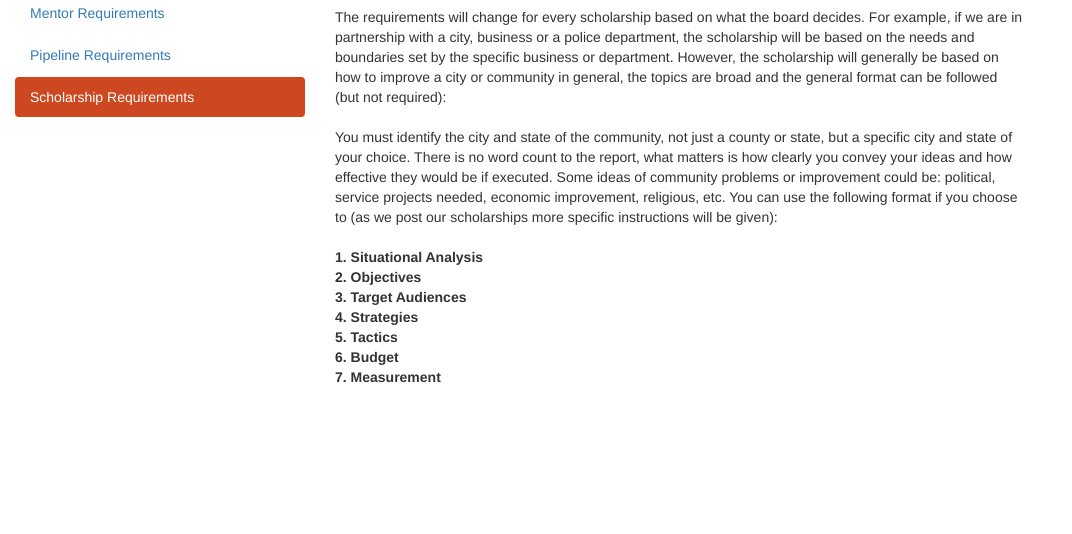
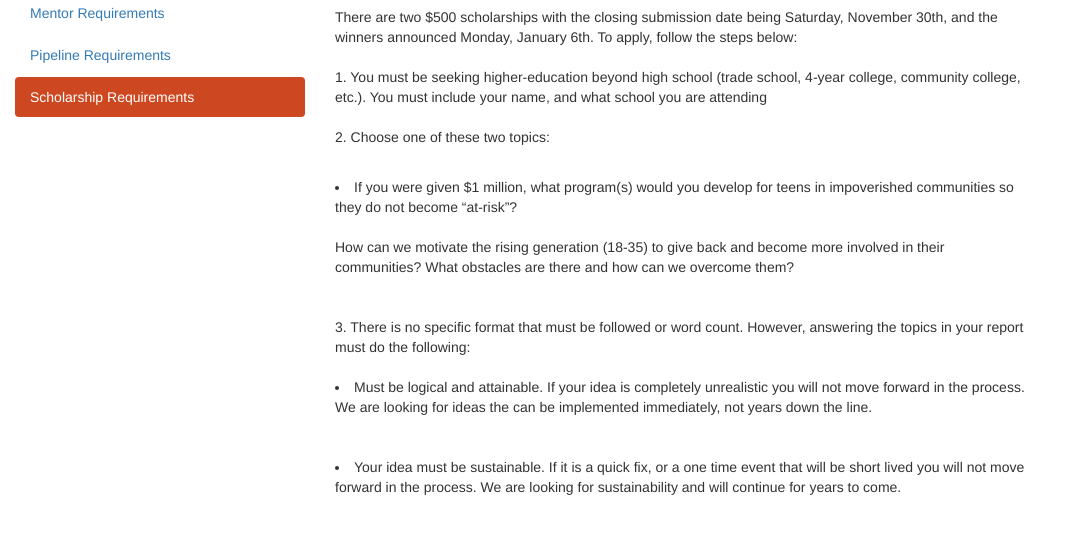
Before and after one commit to unityinit/unityinit.github.io, a website: page scholarship-requirements.html in a window 1280 px wide. Shown: the part 112-646 px from the top of the page, without its empty margins (0-1072 px from the left). Drawn offline with nearby package versions, Linux system fonts and the light colour scheme.

Commit message:
Update scholarship-requirements.html

```diff
--- a/scholarship-requirements.html
+++ b/scholarship-requirements.html
@@ -95,28 +95,34 @@
 				<div class="row">
 					<div class="col-sm-9">
 
-						<p>The requirements will change for every scholarship based on what the board decides.
-						For example, if we are in partnership with a city, business or a police
-						department, the scholarship will be based on the needs and boundaries
-						set by the specific business or department. However, the scholarship will generally
-						be based on how to improve a city or community in general, the topics are
-						broad and the general format can be followed (but not required):<br><br>
+						<p>There are two $500 scholarships with the closing submission date being Saturday,
+						November 30th, and the winners announced Monday, January 6th. To apply, follow
+						the steps below: <br><br>
 
-						You must identify the city and state of the community, not just a county or
-						state, but a specific city and state of your choice. There is no word count
-						to the report, what matters is how clearly you convey your ideas and how
-						effective they would be if executed. Some ideas of community problems or
-						improvement could be: political, service projects needed, economic improvement,
-						religious, etc. You can use the following format if you choose to
-						(as we post our scholarships more specific instructions will be given):<br><br>
+						1. You must be seeking higher-education beyond high school (trade school, 4-year
+						college, community college, etc.). You must include your name, and what school
+						you are attending <br><br>
 
-						<b>1. Situational Analysis<br>
-						2. Objectives<br>
-						3. Target Audiences<br>
-						4. Strategies<br>
-						5. Tactics<br>
-						6. Budget<br>
-						7. Measurement<br></b>
+						2. Choose one of these two topics: <br><br>
+
+						<li> If you were given $1 million, what program(s) would you develop for teens
+						in impoverished communities so they do not become “at-risk”? <br><br>
+
+						How can we motivate the rising generation (18-35) to give back and become more
+						involved in their communities? What obstacles are there and how can we overcome
+						them?</li> <br><br>
+
+						3. There is no specific format that must be followed or word count. However,
+						answering the topics in your report must do the following: <br><br>
+
+						<li> Must be logical and attainable. If your idea is completely unrealistic you
+						will not move forward in the process. We are looking for ideas the can be implemented
+						immediately, not years down the line.</li><br><br>
+
+						<li> Your idea must be sustainable. If it is a quick fix, or a one time event that
+						will be short lived you will not move forward in the process. We are looking for
+						sustainability and will continue for years to come.</li>
+
 
 						</p>
 </p>
```
